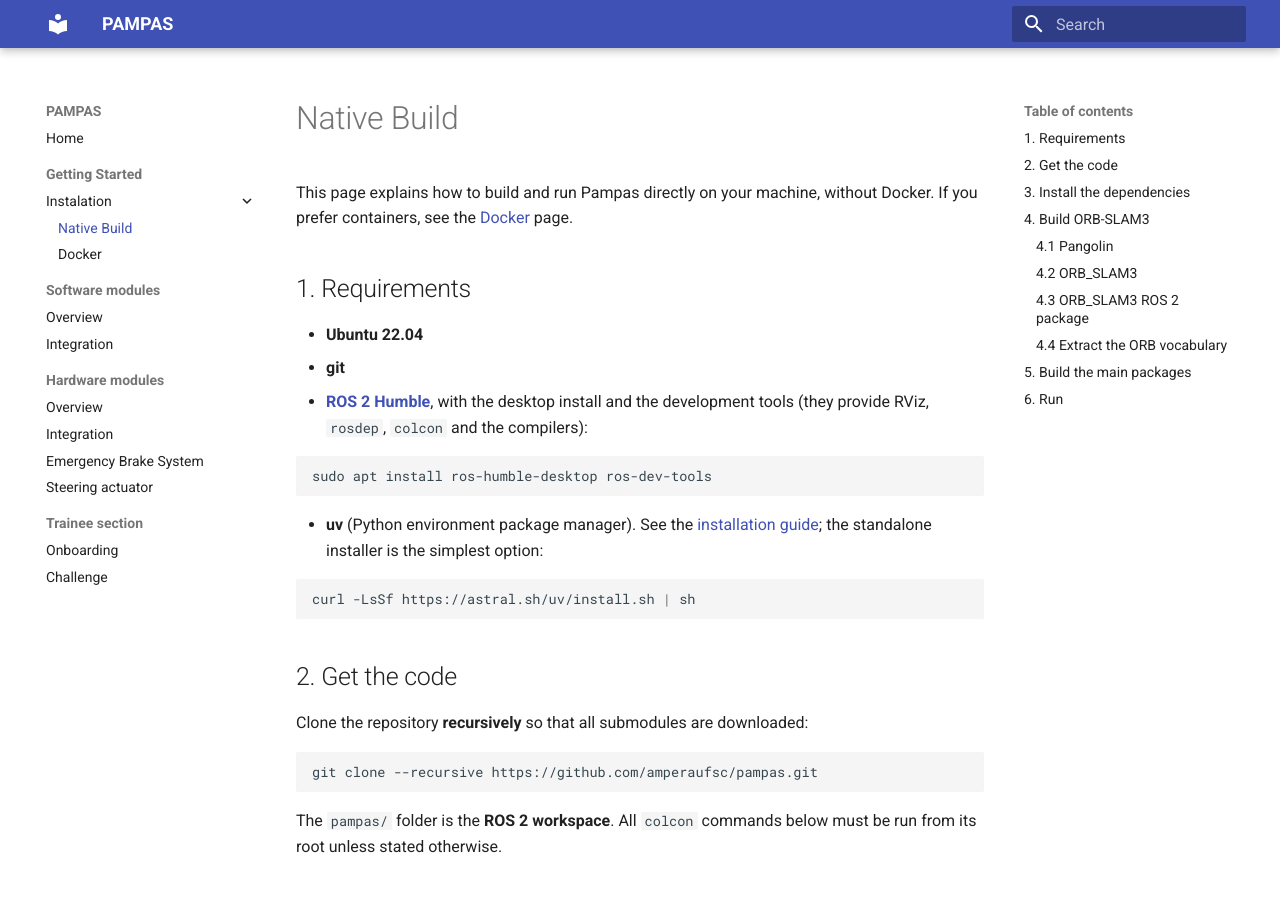
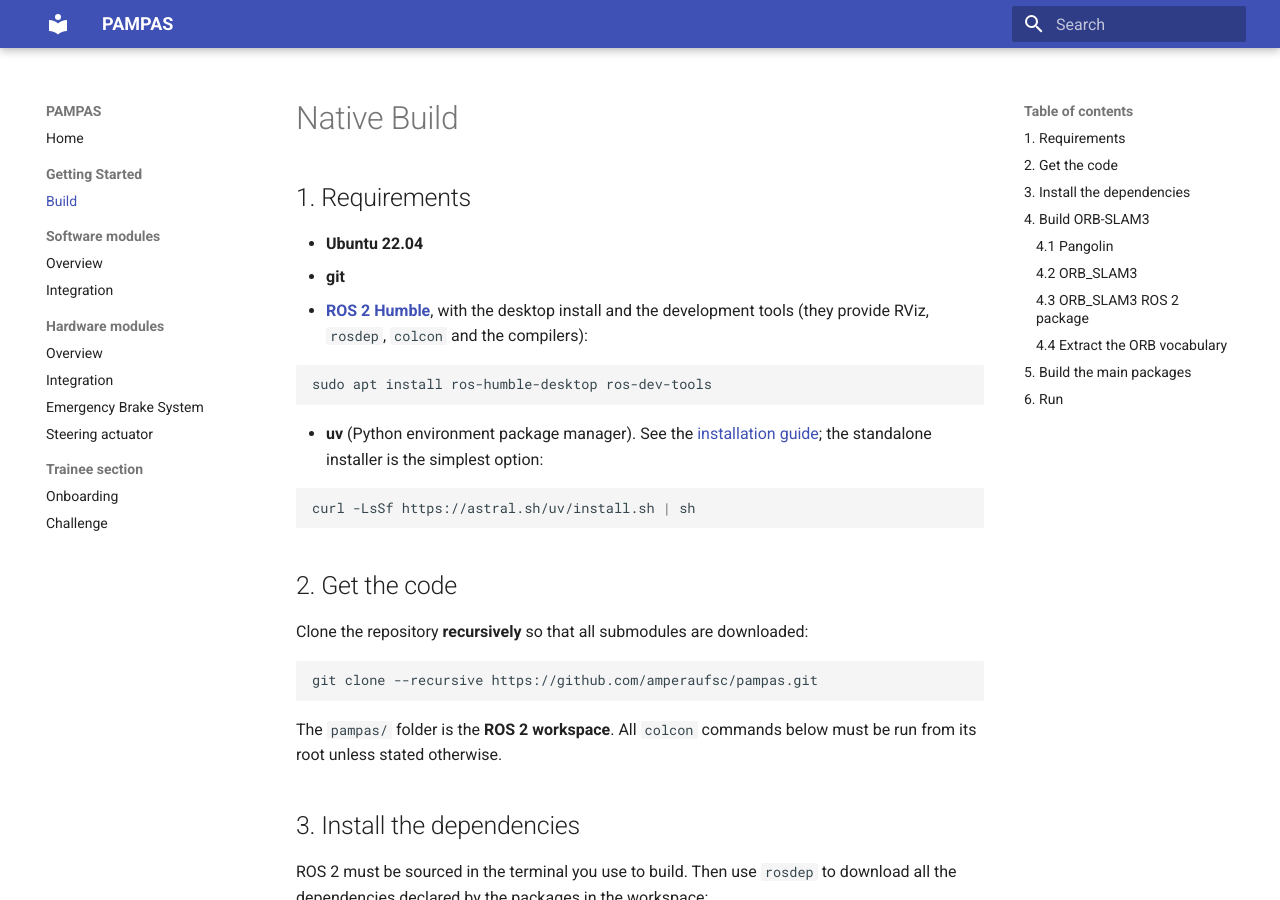
Before and after one commit to amperaufsc/pampas, an MkDocs documentation site: the page built from docs/getting-started/build.md, in a window 1280 px wide and 900 px high. Built offline with MkDocs 1.6.1 and Material for MkDocs 9.7.7, drawn with Linux system fonts in a browser that asks for light colours; the version menu is left out.

Commit message:
docs: rm docker.md and rename build.md

```diff
--- a/docs/getting-started/instalation/native-build.md
+++ b/docs/getting-started/build.md
@@ -1,6 +1,4 @@
 # Native Build
-
-This page explains how to build and run Pampas directly on your machine, without Docker. If you prefer containers, see the [Docker](docker.md) page.
 
 ## 1. Requirements
 
--- a/mkdocs.yml
+++ b/mkdocs.yml
@@ -2,9 +2,7 @@ site_name: PAMPAS
 nav:
   - Home: index.md
   - Getting Started:
-      - Instalation:
-          - Native Build: getting-started/instalation/native-build.md
-          - Docker: getting-started/instalation/docker.md
+      - Build: getting-started/build.md
   - Software modules:
       - Overview: software-overview.md
       - Integration: software/integration.md
```
Also changed, not shown: docs/getting-started/instalation/docker.md (deleted, +0 -1 lines).
